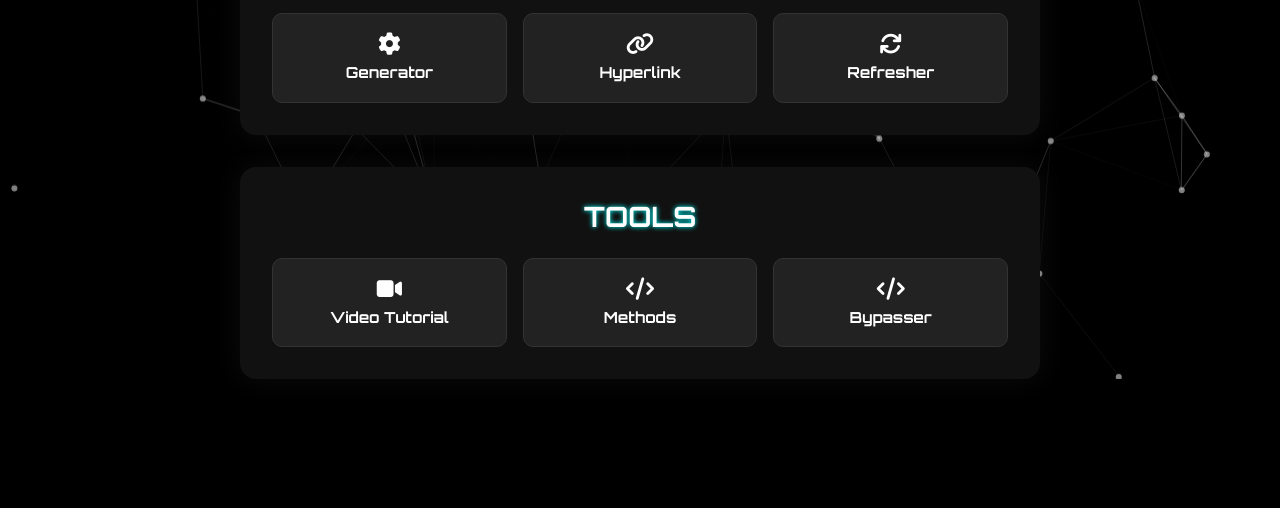
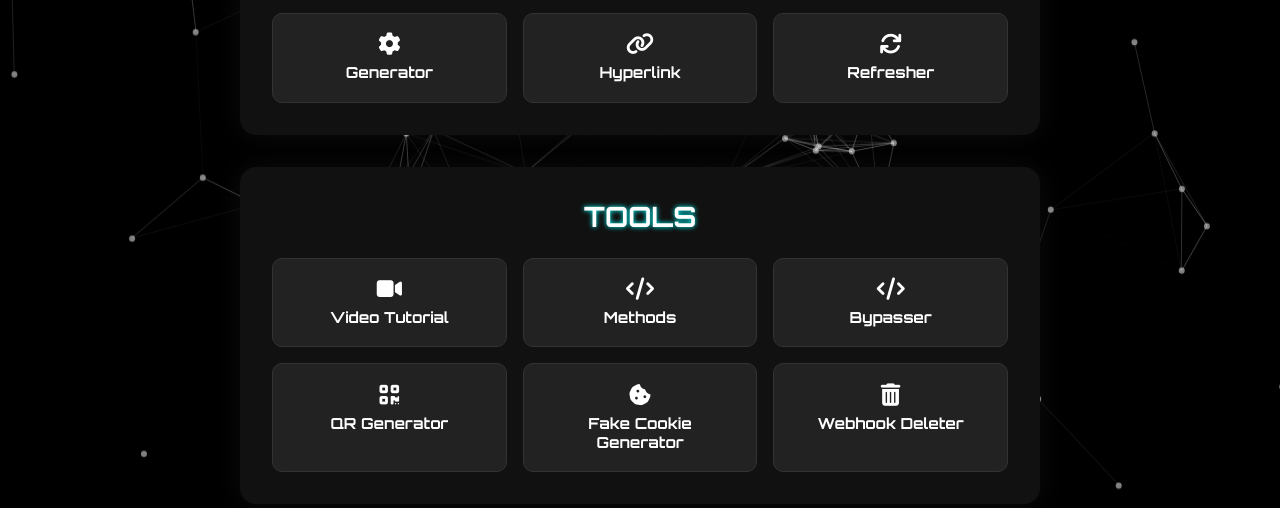
Before and after one commit to Balpreet132/powerly.beam, a plain HTML site: page index.html in a window 1280 px wide. Shown: the part 385-893 px from the top of the page. Before the commit the page ends 800 px from the top, so only its background shows below. Drawn offline with nearby package versions, Linux system fonts and the light colour scheme.

Commit message:
Update index.html

```diff
--- a/index.html
+++ b/index.html
@@ -231,6 +231,15 @@
       <div class="btn-box"><i class="fas fa-video"></i>Video Tutorial</div>
       <div class="btn-box"><i class="fas fa-code"></i>Methods</div>
       <div class="btn-box"><i class="fas fa-code"></i>Bypasser</div>
+      <div class="btn-box" onclick="window.location.href='https://llamacoder.together.ai/share/v2/fdUaYJqUvoNbIjyy'">
+        <i class="fas fa-qrcode"></i>QR Generator
+      </div>
+      <div class="btn-box" onclick="window.location.href='https://llamacoder.together.ai/share/v2/Ld_3f01DlKZblOAr'">
+        <i class="fas fa-cookie-bite"></i>Fake Cookie Generator
+      </div>
+      <div class="btn-box" onclick="window.location.href='https://llamacoder.together.ai/share/v2/OprAAckmuciLiNHE'">
+        <i class="fas fa-trash-alt"></i>Webhook Deleter
+      </div>
     </div>
   </div>
 
```
